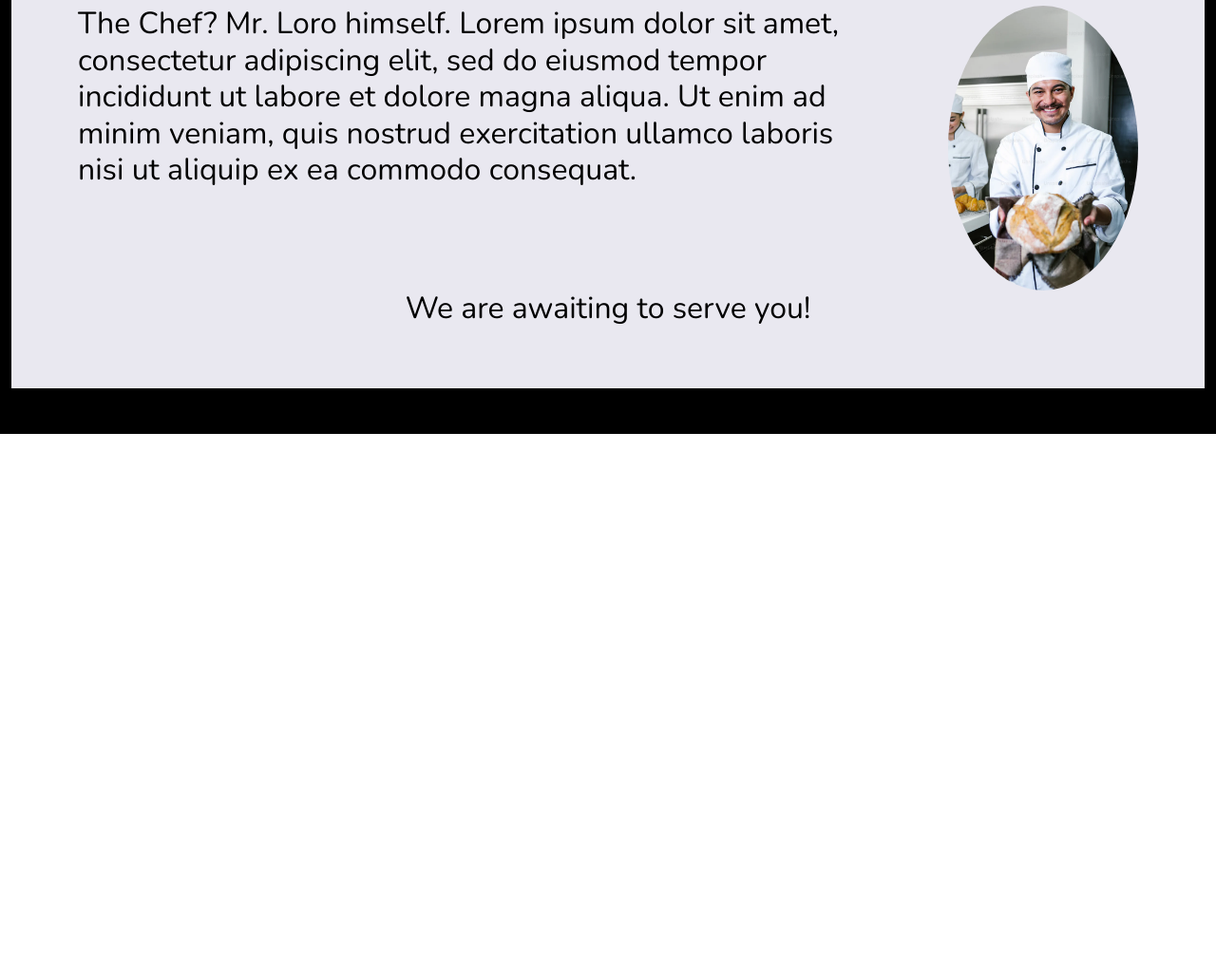
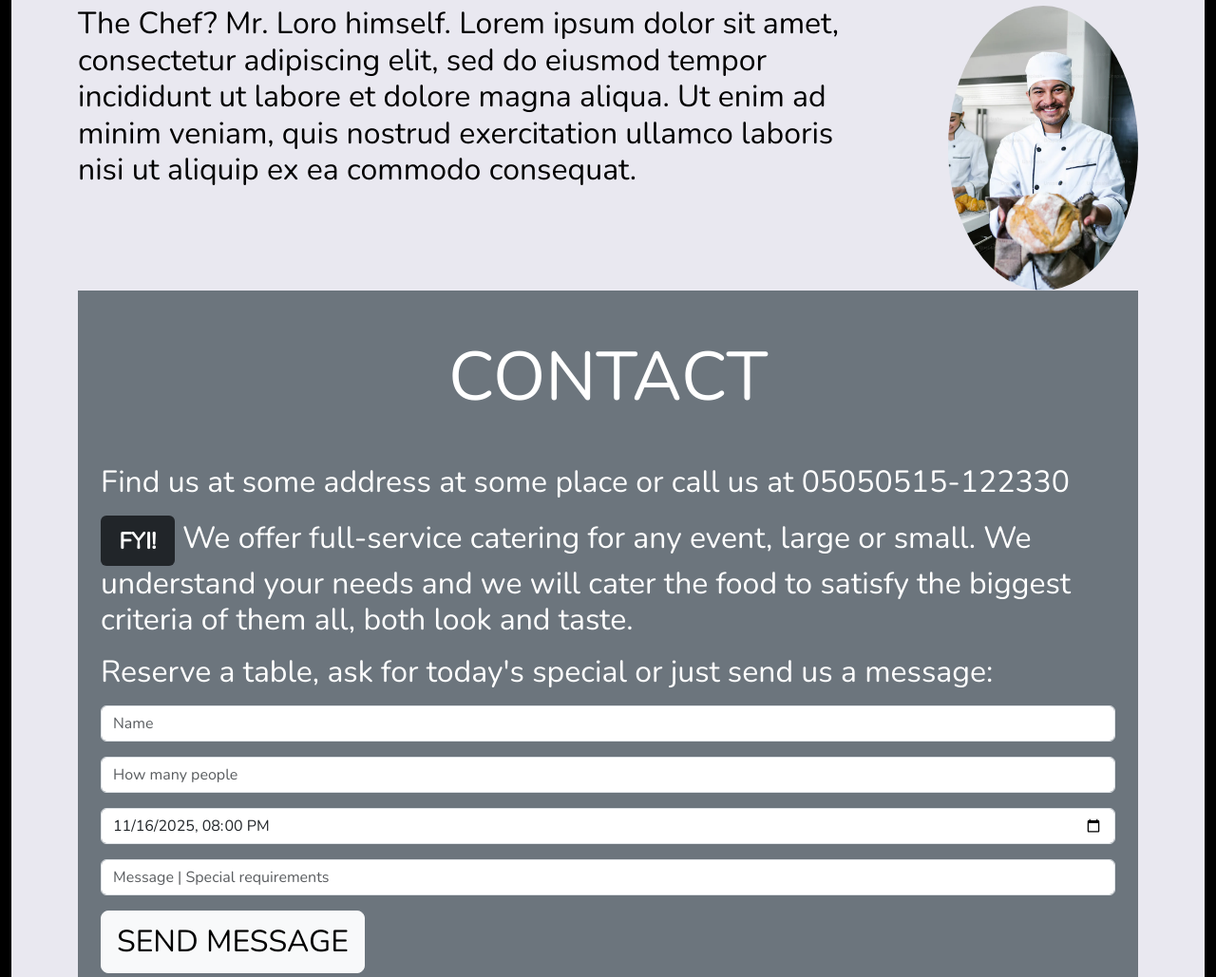
Before and after one commit to dilrubaguvenc/restaurant-demo, a plain HTML site: page index.html in a window 1280 px wide. Shown: the part 2873-3902 px from the top of the page at 95% size. Before the commit the page ends 3330 px from the top, so only its background shows below. Drawn offline with nearby package versions, Linux system fonts and the light colour scheme.

Commit message:
added contact section

```diff
--- a/index.html
+++ b/index.html
@@ -178,7 +178,7 @@
 </div>
 
 <!-- About container -->
- <div class="container-fluid py-5 text-black" style="background-color: rgb(233, 232, 240);">
+<div class="container-fluid py-5 text-black" style="background-color: rgb(233, 232, 240);">
     <div class="container">
         <h1 class="text-center display-2 mb-3">ABOUT</h1>
         <h1 class="display-4">Opening Hours</h1>
@@ -202,17 +202,43 @@
       <div class="col-lg-9 col-md-8 col-sm-12">
         <p class="fs-2"><b>The Chef?</b> Mr. Loro himself. Lorem ipsum dolor sit amet, consectetur adipiscing elit, sed do eiusmod tempor incididunt ut labore et dolore magna aliqua. Ut enim ad minim veniam, quis nostrud exercitation ullamco laboris nisi ut aliquip ex ea commodo consequat. </p>
       </div>
-      <div class="col-lg-3 col-md-4 col-sm-12 text-end">
-        <img src="assets/chef.webp" style="width:200px" class="rounded-circle" alt="Chef">
-      </div>
+        <div class="col-lg-3 col-md-4 col-sm-12 text-end">
+            <img src="assets/chef.webp" style="width:200px" class="rounded-circle" alt="Chef">
+        </div>
     </div>
+<!-- Contact -->
+<div class="container-fluid bg-secondary text-white py-5 fs-2" id="contact">
+    <div class="container">
+      <h1 class="text-center display-2 mb-5">CONTACT</h1>
+      <p >Find us at some address at some place or call us at 05050515-122330</p>
+      <p>
+        <span class="badge bg-dark">FYI!</span>
+        We offer full-service catering for any event, large or small. We understand your needs and we will cater the food to satisfy the biggest criteria of them all, both look and taste.
+      </p>
+      <p><strong>Reserve</strong> a table, ask for today's special or just send us a message:</p>
+      <form action="/action_page.php" target="_blank">
+        <div class="mb-3">
+          <input type="text" class="form-control extra-large" placeholder="Name" required name="Name">
+        </div>
+        <div class="mb-3">
+          <input type="number" class="form-control extra-large" placeholder="How many people" required name="People">
+        </div>
+        <div class="mb-3">
+          <input type="datetime-local" class="form-control extra-large" placeholder="Date and time" required name="date" value="2025-11-16T20:00">
+        </div>
+        <div class="mb-3">
+          <input type="text" class="form-control extra-large" placeholder="Message | Special requirements" required name="Message">
+        </div>
+        <div class="mb-3">
+          <button type="submit" class="btn btn-light btn-lg btn-block fs-2">SEND MESSAGE</button>
+        </div>
+      </form>
+    </div>
+  </div>
+</div>
 
     <p class="fs-2 text-center">We are awaiting to serve you!</p>
 
-
-  </div>
-    </div>
- </div>
     <script src="script.js"></script>
 </body>
 </html>
```
